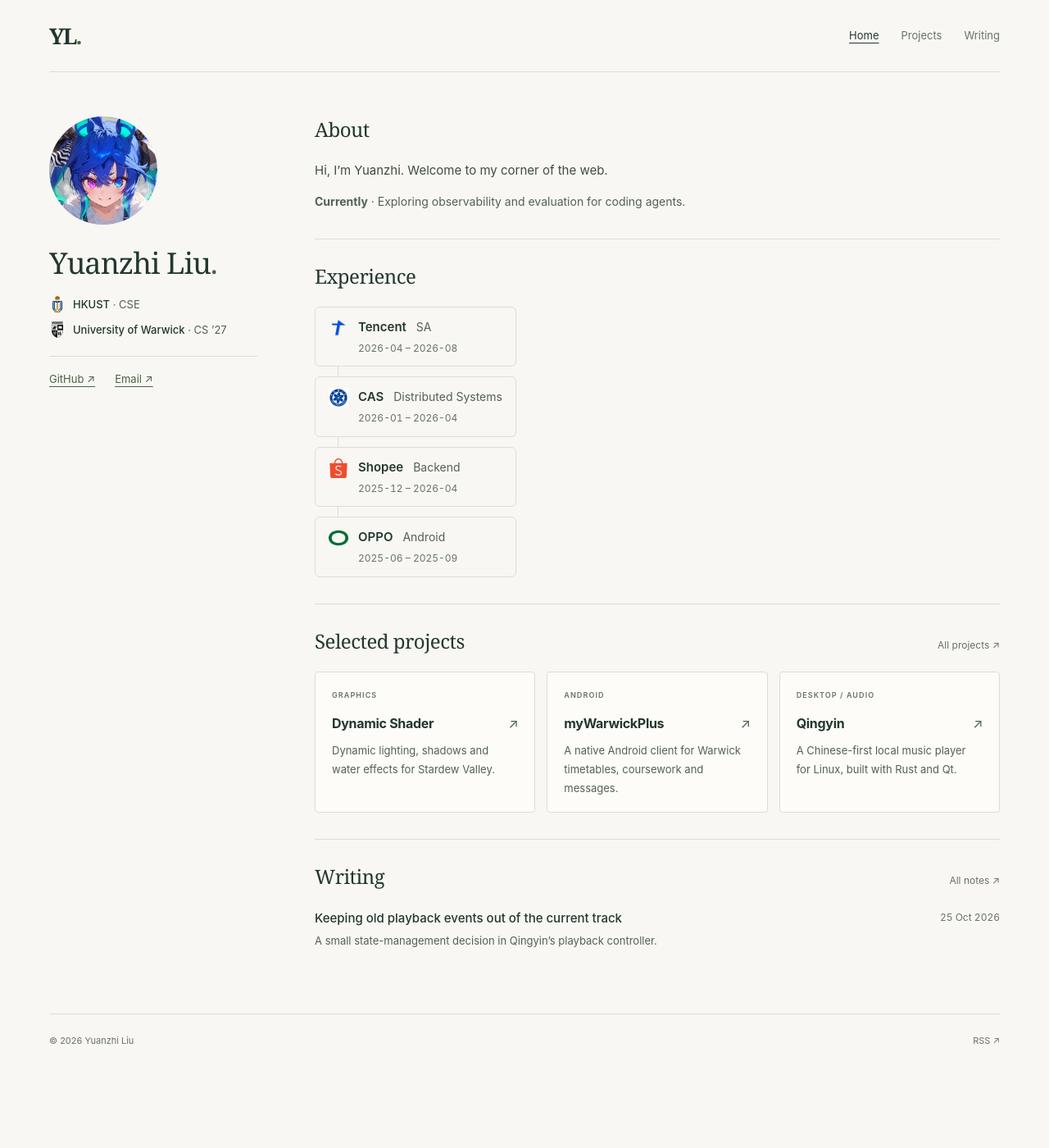
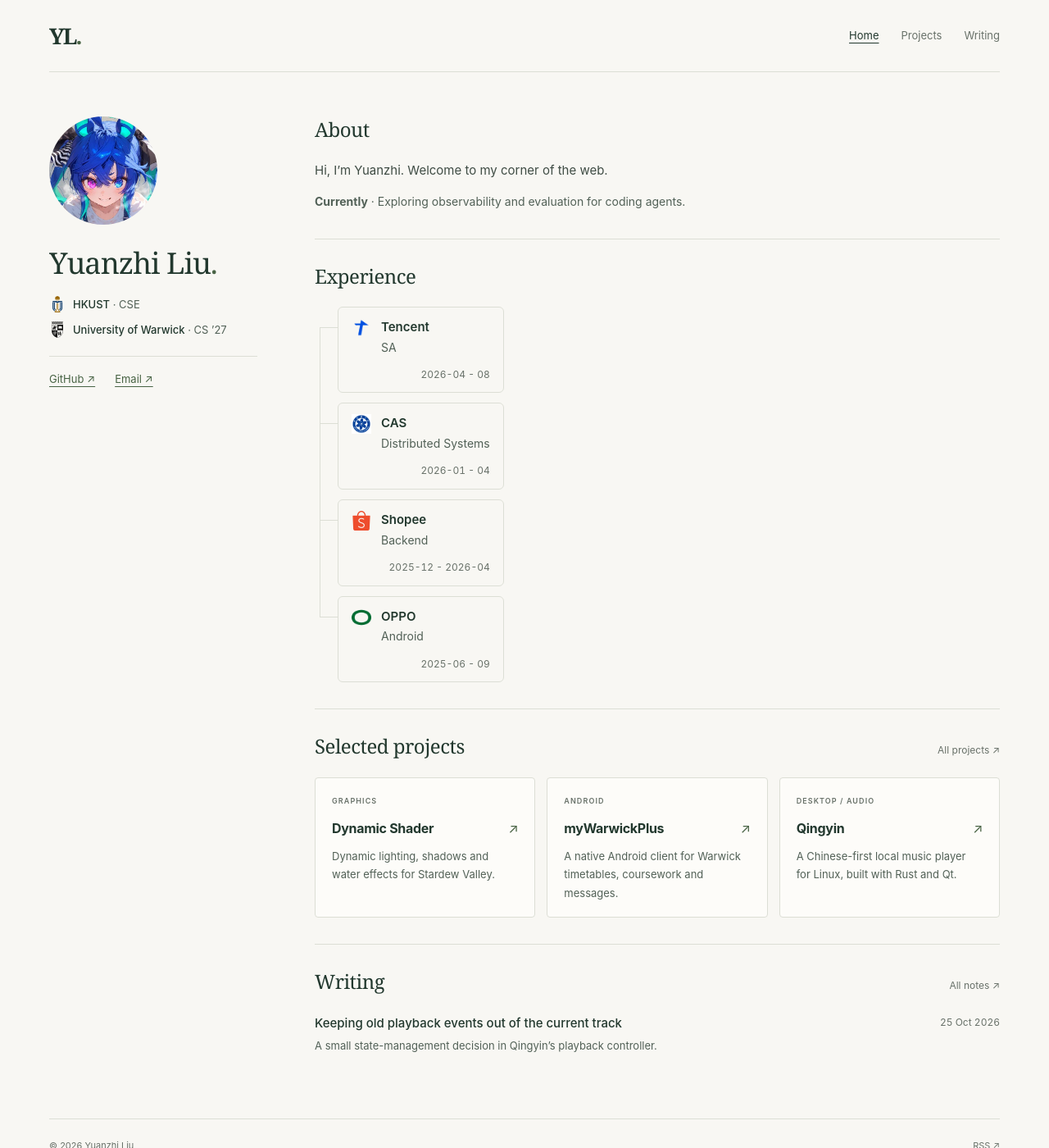
Before and after one commit to Nook001/Nook001.github.io, a Jekyll site: the page built from index.html, in a window 1280 px wide and 1400 px high. Shown: the whole window at 82% size. Built offline with Jekyll 4.4.1, drawn with Linux system fonts in a browser that asks for light colours.

Commit message:
Align experience cards with a left timeline and bottom-right dates (#8)

```diff
--- a/_data/experience.yml
+++ b/_data/experience.yml
@@ -1,16 +1,16 @@
 - company: Tencent
   logo: /assets/images/organizations/tencent.png
   role: SA
-  dates: 2026-04 – 2026-08
+  dates: 2026-04 - 08
 - company: CAS
   logo: /assets/images/organizations/cas.png
   role: Distributed Systems
-  dates: 2026-01 – 2026-04
+  dates: 2026-01 - 04
 - company: Shopee
   logo: /assets/images/organizations/shopee.png
   role: Backend
-  dates: 2025-12 – 2026-04
+  dates: 2025-12 - 2026-04
 - company: OPPO
   logo: /assets/images/organizations/oppo.ico
   role: Android
-  dates: 2025-06 – 2025-09
+  dates: 2025-06 - 09
--- a/assets/css/main.css
+++ b/assets/css/main.css
@@ -48,19 +48,21 @@
 .section-heading a,.section-note{font-size:12px;color:var(--muted)}
 .section-heading a{text-decoration:none}
 .timeline{list-style:none;margin:0;padding:0;width:max-content;max-width:100%}
-.timeline li{position:relative;padding:0 0 12px}
+.timeline li{position:relative;padding:0 0 12px 28px}
 .timeline li:last-child{padding-bottom:0}
-.timeline li::before{content:"";position:absolute;left:28px;bottom:0;height:12px;width:1px;background:var(--line)}
-.timeline li:last-child::before{display:none}
+.timeline li::before{content:"";position:absolute;left:6px;top:0;bottom:0;width:1px;background:var(--line)}
+.timeline li:first-child::before{top:25px}
+.timeline li:last-child::before{bottom:calc(100% - 25px)}
+.timeline li::after{content:"";position:absolute;left:6px;top:25px;width:22px;height:1px;background:var(--line)}
 .organization-mark{display:grid;place-items:center;width:24px;height:24px;margin-top:1px}
 .organization-mark img{display:block;width:24px;height:24px;object-fit:contain}
 .experience-card{display:grid;grid-template-columns:24px minmax(0,1fr);gap:12px;min-width:0;padding:12px 16px;border:1px solid var(--line);border-radius:6px;background:transparent}
 .experience-copy{min-width:0}
-.experience-main{display:flex;flex-wrap:wrap;align-items:baseline;gap:0 12px}
+.experience-main{display:block}
 .experience-main h3{font-size:15px;font-weight:600;margin:0}
 .experience-main p{font-size:14px;color:var(--secondary);margin:0}
 .dates{font-size:12px;color:var(--muted);white-space:nowrap;font-variant-numeric:tabular-nums}
-.experience-card .dates{margin:3px 0 0}
+.experience-card .dates{grid-column:1 / -1;margin:0;text-align:right}
 .project-grid{display:grid;grid-template-columns:repeat(3,minmax(0,1fr));gap:14px}
 .project-card{padding:21px 20px 17px;border:1px solid var(--line);border-radius:4px;background:var(--card)}
 .project-card .eyebrow{font-size:9px;margin-bottom:13px}
--- a/index.html
+++ b/index.html
@@ -32,8 +32,8 @@
           <span class="organization-mark"><img src="{{ item.logo | relative_url }}" alt="" aria-hidden="true" width="24" height="24"></span>
           <div class="experience-copy">
           <div class="experience-main"><h3>{{ item.company | escape }}</h3><p>{{ item.role | escape }}</p></div>
+          </div>
           <p class="dates">{{ item.dates | escape }}</p>
-          </div>
         </div>
       </li>
     {% endfor %}</ol>
```
Also changed, not shown: VALIDATION.md (+6 -0 lines), README.md.
